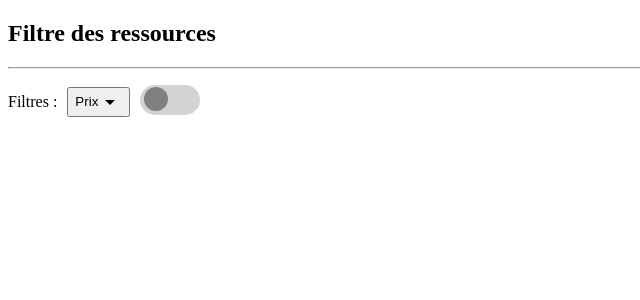
After one commit to clarisse-lebaut/parcNational, a PHP site: page /pages/campsite.php in a window 1280 px wide. The commit adds this page. Shown: the top 300 px of the page, without its empty margins (0-640 px from the left). Run offline with PHP 8.4, Linux system fonts and the light colour scheme.

Commit message:
structure and button for campsite filter

```diff
--- /dev/null
+++ b/assets/style/filter_campsites.css
@@ -0,0 +1,74 @@
+/* *Style pour l'ensemble du filtre présent en haut de la page */
+.filter,
+.active-filter,
+.tags {
+  display: flex;
+  flex-direction: row;
+  align-items: center;
+  gap: 10px;
+}
+
+/* *Style pour le dropdown des prix des camping, uniquement par ordre croissant et decroissant */
+/* ?pour plus tard : Est-ce qu'on essairait pas d'implanter une sorte de curseur pour les gammes de prix ? */
+.dropdown {
+  display: inline-block;
+  position: relative;
+}
+/* Aspect global du bouton */
+.dropdown-btn {
+  display: flex;
+  flex-direction: row;
+  justify-content: center;
+  align-items: center;
+}
+/* Style de la liste déroulante (invisible par défaut) */
+.dropdown-content {
+  display: none;
+  position: absolute;
+  background-color: #f9f9f9;
+  min-width: 160px;
+  border: 1px solid #ddd;
+  box-shadow: 0px 8px 16px rgba(0, 0, 0, 0.2);
+  z-index: 1;
+  padding: 10px;
+}
+/* Affichage de la liste au survol du bouton */
+.dropdown:hover .dropdown-content {
+  display: block;
+}
+
+/* *Switch bouton pour les campping ouvert et fermé */
+.switch-container {
+  display: flex;
+  flex-direction: row;
+  align-items: center;
+  gap: 10px;
+}
+.checkbox {
+  display: none;
+}
+.btn-switch {
+  display: inline-block;
+  position: relative;
+  width: 60px;
+  height: 30px;
+  background-color: lightgray;
+  border-radius: 16px;
+}
+.btn-switch::before {
+  content: "";
+  background-color: gray;
+  position: absolute;
+  height: 24px;
+  width: 24px;
+  border-radius: 50%;
+  top: 2.5px;
+  left: 4px;
+}
+.btn-switch:hover {
+  cursor: pointer;
+}
+.checkbox:checked + .btn-switch::before {
+  left: 32px;
+  background-color: green;
+}
--- a/index.php
+++ b/index.php
@@ -7,5 +7,6 @@
 </head>
 <body>
     <a href="./pages/ressources.php">Les ressources</a>
+    <a href="./pages/campsite.php">Les campings</a>
 </body>
 </html>
--- /dev/null
+++ b/pages/campsite.php
@@ -0,0 +1,36 @@
+<!DOCTYPE html>
+<html lang="en">
+<head>
+    <meta charset="UTF-8">
+    <meta name="viewport" content="width=device-width, initial-scale=1.0">
+    <title>Document</title>
+    <link rel="stylesheet" href="../assets/style/filter_campsites.css">
+    <script src="../assets/script/filter_campsites.js" defer></script>
+</head>
+<body>
+    <header></header>
+    <main>
+        <section>
+            <h2>Filtre des ressources</h2>
+            <hr>
+            <div class="filter">
+                <p>Filtres : </p>
+                <div class="dropdown">
+                    <button class="dropdown-btn"><div>Prix</div><img src="../assets/icon/arrow-drop-down.svg" alt="icon arrow for dropdown"></button>
+                    <div class="dropdown-content">
+                        <label for="tag"><input type="checkbox" class="tag" name="tag" value="asc">du - cher au + cher</label>
+                        <label for="tag"><input type="checkbox" class="tag" name="tag" value="desc">du + cher au - cher</label>
+                    </div>
+                </div>
+                <div class="switch-container">
+                    <label>
+                        <input class="checkbox" type="checkbox" id="switch" name="switch">
+                        <span class="btn-switch"></span>
+                    </label>
+                </div>
+            </div>
+        </section>
+    </main>
+    <footer></footer>
+</body>
+</html>
```
